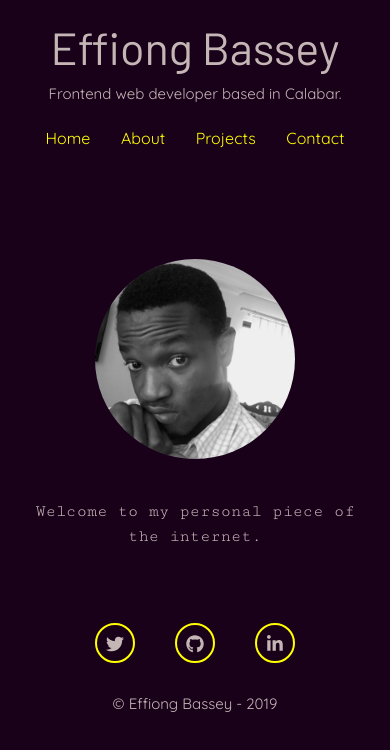
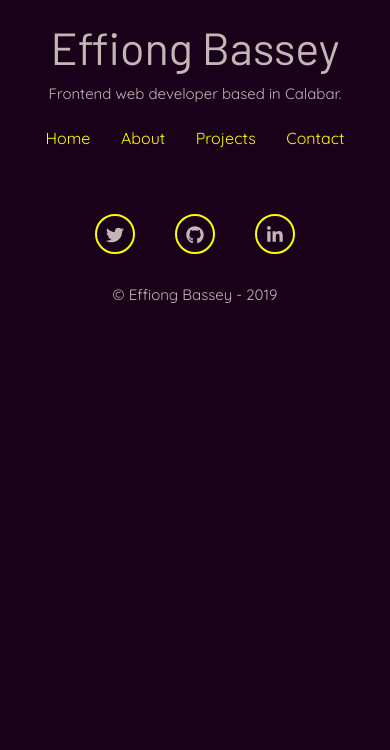
Before and after one commit to effiong-jr/portfolio, a React (Create React App) app: page / in a window 390 px wide. Shown: the top 750 px of the page. Built offline with nearby package versions, Linux system fonts and the light colour scheme.

Commit message:
Tweak mobile responsiveness

```diff
--- a/package.json
+++ b/package.json
@@ -1,5 +1,5 @@
 {
-  "homepage": "https://effiong-jr.github.io/portfolio",
+  "homepage": "https://effiong-jr.github.io/portfolio/",
   "name": "portfolio",
   "version": "0.1.0",
   "private": true,
--- a/src/App.js
+++ b/src/App.js
@@ -15,7 +15,7 @@ function App() {
       <Router>
         <Navbar />
 
-        <Route path='/' exact component={Home} />
+        <Route path='/portfolio' exact component={Home} />
         <Route path='/about' component ={About} />
         <Route path='/projects' component ={Projects} />
         <Route path='/contact' component={Contact} />
--- a/src/Components/Contact/index.css
+++ b/src/Components/Contact/index.css
@@ -1,4 +1,4 @@
 #contact {
     padding: 20px;
-    min-height: 50vh;
+    min-height: 40vh;
 }
--- a/src/Components/Home/index.css
+++ b/src/Components/Home/index.css
@@ -1,8 +1,8 @@
 @import url('https://fonts.googleapis.com/css?family=Cutive+Mono&display=swap');
 
 .home-container {
-    margin-top: 50px;
-    margin-bottom: 50px;
+    margin-top: 20px;
+    margin-bottom: 30px;
 }
 
 .img-container {
--- a/src/Components/Navbar/index.js
+++ b/src/Components/Navbar/index.js
@@ -13,7 +13,7 @@ function Navbar() {
             <div id="nav-container" className="">
                 <ul id="navList" className="text-center">
                     <li>
-                        <Link to="/">Home</Link>
+                        <Link to="/portfolio">Home</Link>
                     </li>
                     <li>
                         <Link to="/about">About</Link>
```
